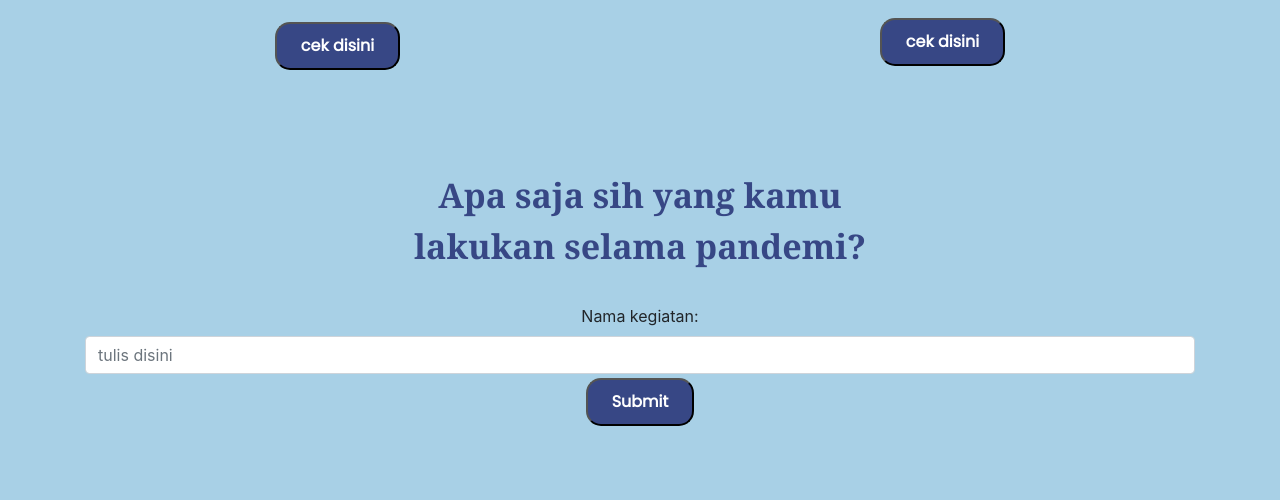
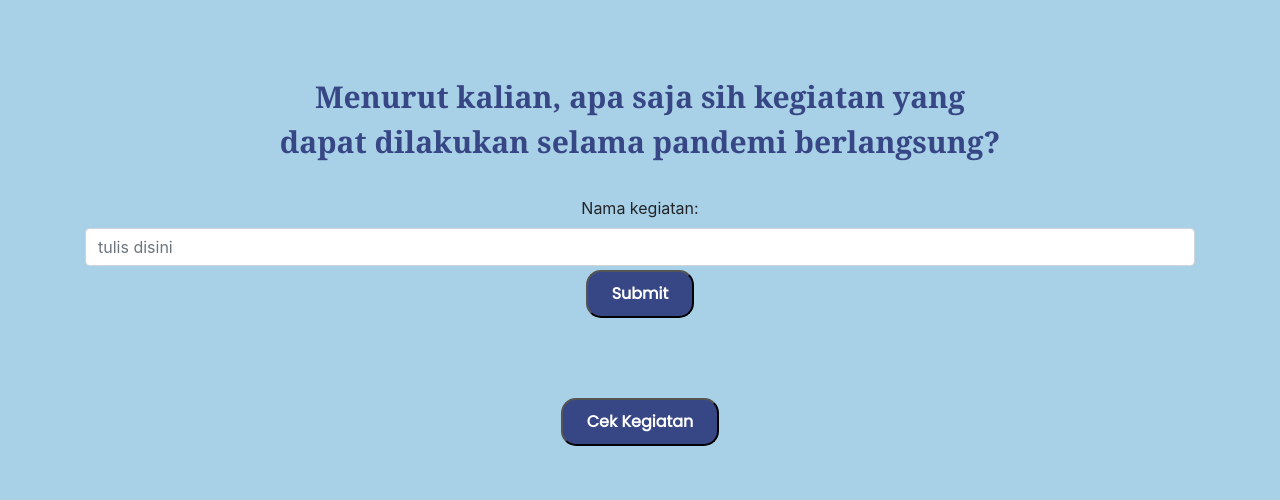
Before and after one commit to fwibisono87/fight-corona, a Django app: page /edukasi/ in a window 1280 px wide. Shown: the part 1790-2290 px from the top of the page. Before the commit the page ends 2216 px from the top, so only its background shows below. Run offline with Django 3.2, Linux system fonts and the light colour scheme; some libraries are stand-ins or nearby versions.

Commit message:
Fixed HTML

```diff
--- a/farah/templates/farah/edukasi.html
+++ b/farah/templates/farah/edukasi.html
@@ -48,7 +48,7 @@
   }
   .font3{
     font-family: Georgia, 'Times New Roman', Times, serif;
-    font-size: 34px;
+    font-size: 30px;
     font-weight: bold;
     color: #374785;
   }
@@ -56,9 +56,6 @@
 {% endblock meta %}
 
 {% block content %}
-<br>
-<br>
-<br>
     <br>
     <br>
     <br>
@@ -73,7 +70,9 @@
                 <div class="col-lg-4 mx-auto">
                     <p align="center" > <img src="{% static 'farah/img/jaga jarak.jpg' %}" width ="224" height = "200"  class="img3 rounded-circle"> </p>
                     <div align="center">
-                        <p align="center" class="font2">Jaga Jarak</p>
+                        <p align="center" class="font2">Jaga Jarak
+                            <br> dengan Orang Lain
+                        </p>
                     </div>
                 </div>
                 <div class="col-lg-4 mx-auto">
@@ -126,10 +125,10 @@
                 </div>
             </div>
         </div>
+        <br>
             <br>
             <br>
-            <br>
-            <br>
+
             <div>
             <div align="center">
                 <h2 align="center" class="border font1">Situs Penting</h2>
@@ -175,8 +174,8 @@
         <br>
         <br>
         <div>
-        <p align = "center" class = "font3">Apa saja sih yang kamu
-        <br>lakukan selama pandemi?</p>
+        <p align = "center" class = "font3">Menurut kalian, apa saja sih kegiatan yang
+        <br>dapat dilakukan selama pandemi berlangsung?</p>
             <div align="center" class="container pt-3" margin="20px">
         <form action='' method="POST" margin="20px">
             {% csrf_token %}
@@ -185,6 +184,12 @@
                 <input type="submit" class="button" value="Submit">
             </div>
         </form>
+
+        <br>
+        <br>
+        <br>
+
+        <a href="{% url 'farah:listkegiatan' %}"><button align="center" class="button">Cek Kegiatan</button> </a>
             </div>
 
     {% endblock content %}
--- a/farah/templates/farah/listkegiatan.html
+++ b/farah/templates/farah/listkegiatan.html
@@ -61,7 +61,7 @@
      .font4 {
         font-family: 'Poppins';
         font-size: 22px;
-        color: #FD9F9A;
+        color: #F76C6C;
         font-weight: 900;
     }
 </style>
@@ -73,7 +73,8 @@
 <br>
 <br>
 <br>
-<h1 align="center" class="font3">  Kegiatanku selama pandemi: </h1>
+<h1 align="center" class="font3">  Kegiatan yang dapat dilakukan
+    <br> selama pandemi berlangsung: </h1>
 
 
 
```
